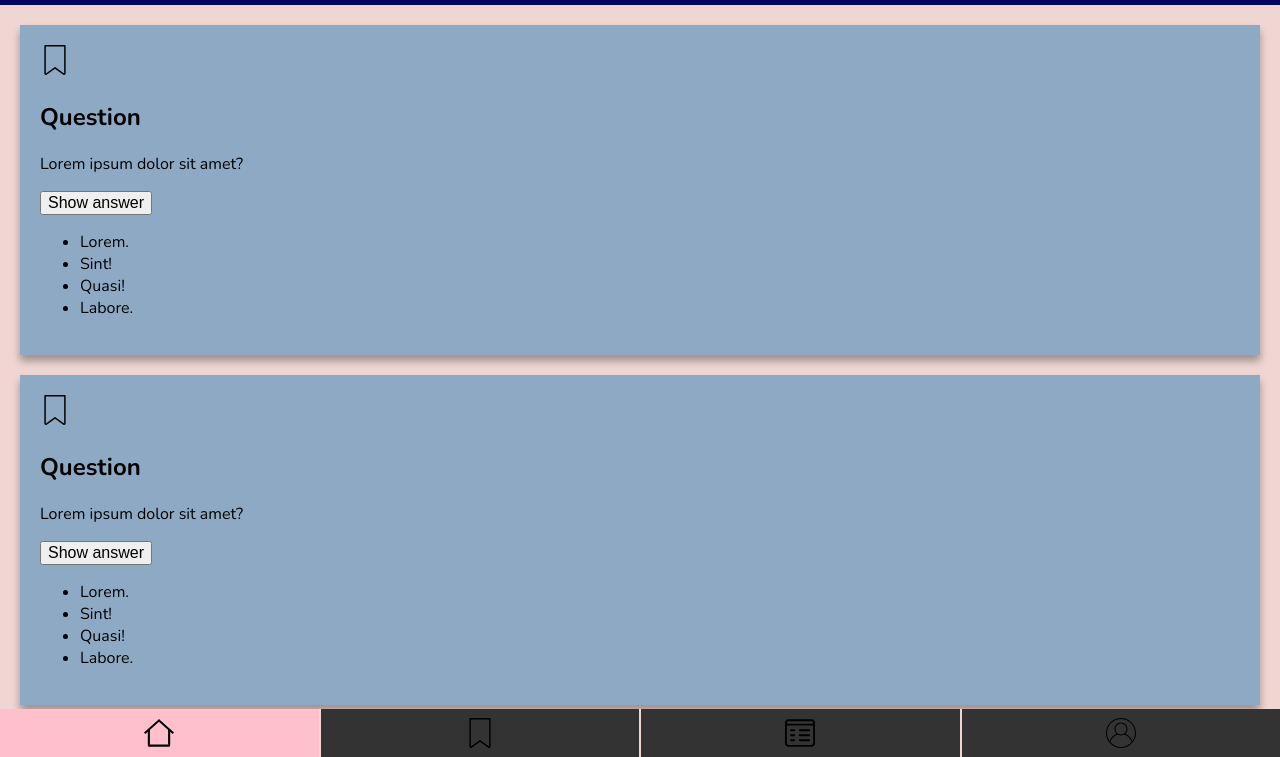
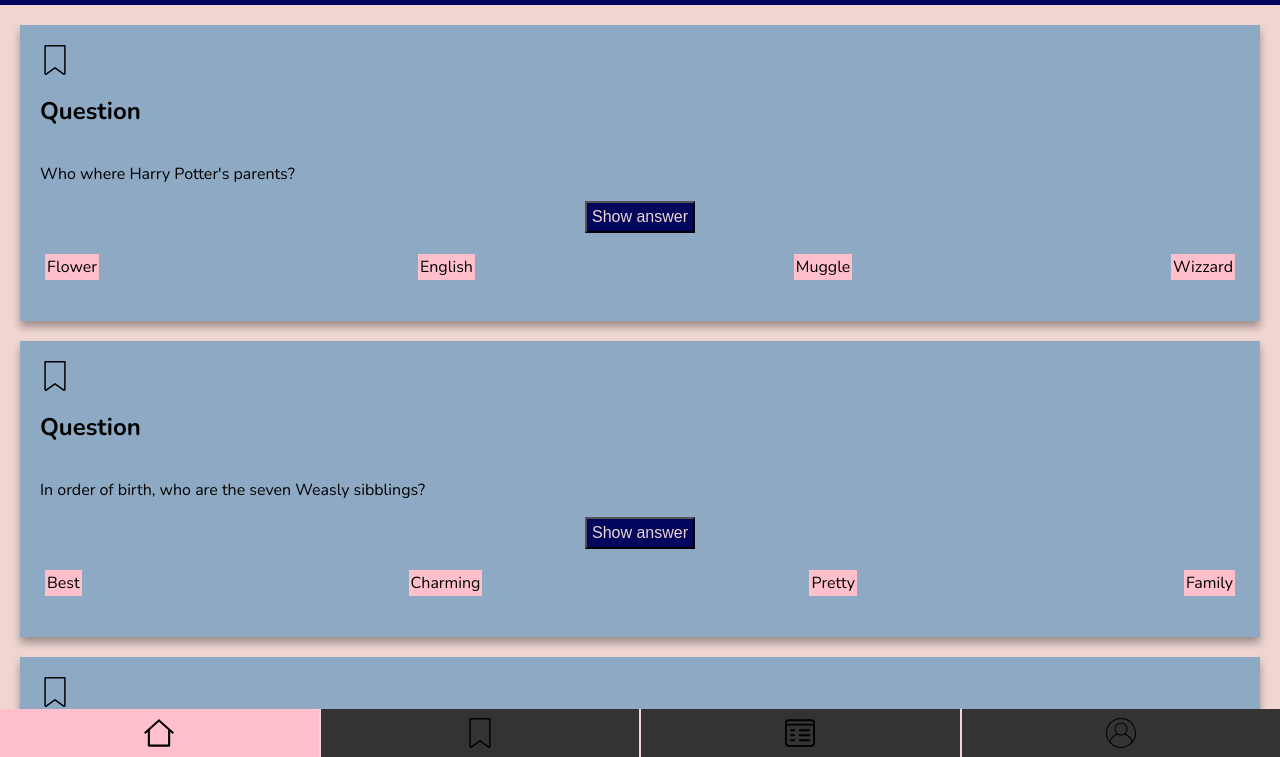
Before and after one commit to miriamhaenle/quiz-app, a website built with Parcel: page src/index.html in a window 1280 px wide. Shown: the part 43-800 px from the top of the page. Built offline with nearby package versions, Linux system fonts and the light colour scheme.

Commit message:
Added basic cards style

```diff
--- a/src/index.html
+++ b/src/index.html
@@ -21,54 +21,52 @@
         <img src="img/lesezeichen.svg" alt="" class="question__bookmark" />
         <h2 class="question__title">Question</h2>
         <p class="question__question">
-          Lorem ipsum dolor sit amet?
+          Who where Harry Potter's parents?
         </p>
-        <button class="button">Show answer</button>
+        <button class="button p-5">Show answer</button>
         <p class="question__answer">
-          Lorem ipsum dolor sit amet consectetur adipisicing elit. In vel
-          numquam dolorum? Aut, magni numquam!
+          James and Lilly Potter. James came from a wizzard family, Lilly from
+          muggles.
         </p>
-        <ul class="question__taglist">
-          <li>Lorem.</li>
-          <li>Sint!</li>
-          <li>Quasi!</li>
-          <li>Labore.</li>
+        <ul class="question__taglist pl-0 p-5">
+          <li>Flower</li>
+          <li>English</li>
+          <li>Muggle</li>
+          <li>Wizzard</li>
         </ul>
       </section>
       <section class="question">
         <img src="img/lesezeichen.svg" alt="" class="question__bookmark" />
         <h2 class="question__title">Question</h2>
         <p class="question__question">
-          Lorem ipsum dolor sit amet?
+          In order of birth, who are the seven Weasly sibblings?
         </p>
-        <button class="button">Show answer</button>
+        <button class="button p-5">Show answer</button>
         <p class="question__answer">
-          Lorem ipsum dolor sit amet consectetur adipisicing elit. In vel
-          numquam dolorum? Aut, magni numquam!
+          Bill, Charlie, Percy, Fred, George, Ron, Ginny
         </p>
-        <ul class="question__taglist">
-          <li>Lorem.</li>
-          <li>Sint!</li>
-          <li>Quasi!</li>
-          <li>Labore.</li>
+        <ul class="question__taglist pl-0 p-5">
+          <li>Best</li>
+          <li>Charming</li>
+          <li>Pretty</li>
+          <li>Family</li>
         </ul>
       </section>
       <section class="question">
         <img src="img/lesezeichen.svg" alt="" class="question__bookmark" />
         <h2 class="question__title">Question</h2>
         <p class="question__question">
-          Lorem ipsum dolor sit amet?
+          What are the Unforgivable Curses?
         </p>
-        <button class="button">Show answer</button>
+        <button class="button p-5">Show answer</button>
         <p class="question__answer">
-          Lorem ipsum dolor sit amet consectetur adipisicing elit. In vel
-          numquam dolorum? Aut, magni numquam!
+          Adava Kedavra, Crucio, Imperio
         </p>
-        <ul class="question__taglist">
-          <li>Lorem.</li>
-          <li>Sint!</li>
-          <li>Quasi!</li>
-          <li>Labore.</li>
+        <ul class="question__taglist pl-0 p-5">
+          <li>Expelliarimus</li>
+          <li>Diffindo</li>
+          <li>Hexhex</li>
+          <li>Simsalabim</li>
         </ul>
       </section>
     </main>
--- a/src/scss/_utility.scss
+++ b/src/scss/_utility.scss
@@ -15,3 +15,11 @@
   display: grid;
   gap: 20px;
 }
+
+.pl-0 {
+  padding-left: 0;
+}
+
+.p-5 {
+  padding: 5px;
+}
--- a/src/scss/components/_button.scss
+++ b/src/scss/components/_button.scss
@@ -1,2 +1,5 @@
 .button {
+  background: var(--primary);
+  color: var(--secondary-light);
+  align-self: center;
 }
--- a/src/scss/components/_question.scss
+++ b/src/scss/components/_question.scss
@@ -1,4 +1,6 @@
 .question {
+  display: flex;
+  flex-flow: column;
   padding: 20px;
   background: #8da9c4;
   box-shadow: 0 6px 8px #0005;
@@ -15,6 +17,15 @@
 }
 
 .question__taglist {
+  display: flex;
+  flex-flow: row wrap;
+  justify-content: space-between;
+  list-style: none;
+}
+
+.question__taglist > li {
+  background: var(--secondary);
+  border: 2px solid var(--secondary);
 }
 
 .question__bookmark {
```
Also changed, not shown: src/bookmarks.html (+16 -19 lines), src/profile.html (+1 -1 lines).
